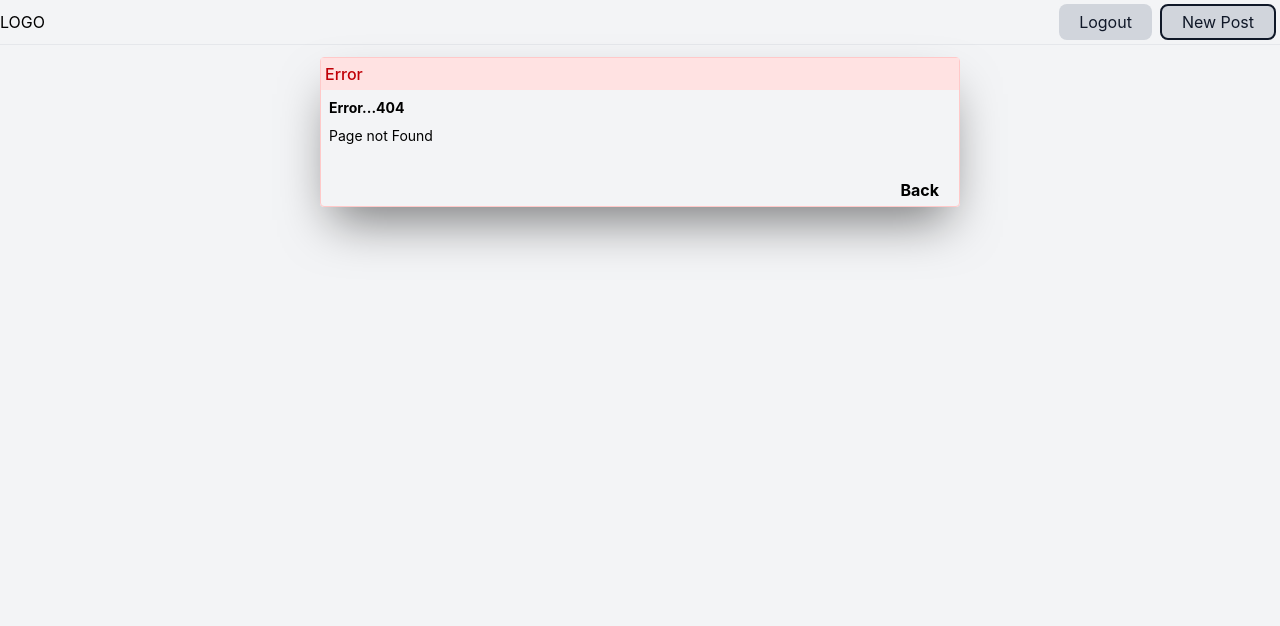
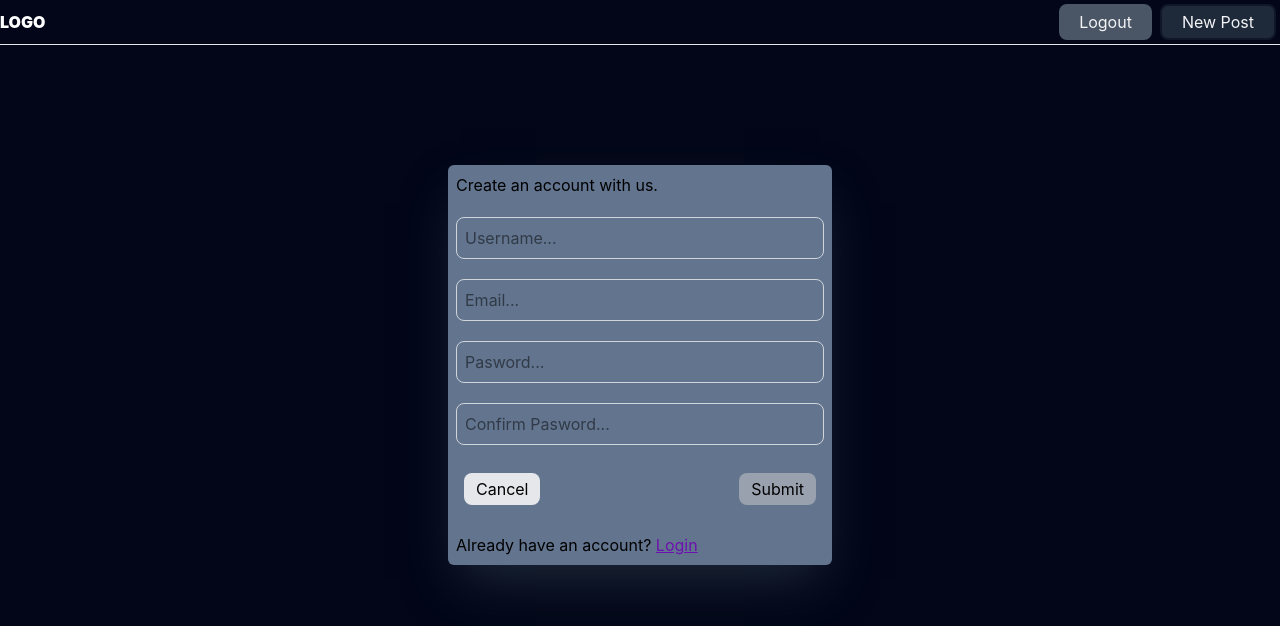
Before and after one commit to davidmuuo-dev/fastapi-course, a React app in the folder frontend/: page /register in a window 1280 px wide. Before the commit this address had no page. Shown: the top 626 px of the page. Built offline with nearby package versions, Linux system fonts and the light colour scheme; the HTML template or start-up script is replaced by a standard one.

Commit message:
Created login and register pages

```diff
--- a/frontend/package.json
+++ b/frontend/package.json
@@ -15,7 +15,8 @@
     "eruda": "^3.4.3",
     "react": "^19.2.8",
     "react-dom": "^19.2.8",
-    "react-router": "^8.4.0",
+    "react-router": "^8.5.2",
+    "react-router-dom": "^7.18.6",
     "tailwindcss": "^4.3.3"
   },
   "devDependencies": {
--- a/frontend/src/App.jsx
+++ b/frontend/src/App.jsx
@@ -8,6 +8,8 @@ import Post from "./Components/Post.jsx";
 import Error from "./Components/Error.jsx";
 import NewPost from "./Components/NewPost.jsx";
 import RequestMessage from "./Components/RequestMessage.jsx";
+import Register from "./Components/Register.jsx";
+import Login from "./Components/Login.jsx";
 
 
 function App() {
@@ -23,7 +25,7 @@ function App() {
         setnewPostModalOpen(true);
     };
     return (
-        <div className="min-h-screen relative min-w-screen bg-gray-100">
+        <div className="min-h-screen relative min-w-screen bg-slate-950">
             <RequestMessage
                 state={state}
                 stateMessage={stateMessage}
@@ -38,6 +40,8 @@ function App() {
             <Routes>
                 <Route path="/" element={<Posts />}></Route>
                 <Route path="/posts" element={<Posts />}></Route>
+                <Route path="/register" element={<Register />}></Route>
+                <Route path="/login" element={<Login />}></Route>
                 <Route
                     path="*"
                     element={<Error status={404} message="Page not Found" />}
--- a/frontend/src/Components/Button.jsx
+++ b/frontend/src/Components/Button.jsx
@@ -1,6 +1,6 @@
-export default function Button({ onClick, children, className = "" }) {
+export default function Button({ onClick, type,children, className = "" }) {
     return (
-        <button onClick={onClick} className={`rounded-lg ${className}`}>
+        <button onClick={onClick} type={type} className={`rounded-lg ${className}`}>
             {children}{" "}
         </button>
     );
--- a/frontend/src/Components/Header.jsx
+++ b/frontend/src/Components/Header.jsx
@@ -3,27 +3,27 @@ import Button from "./Button.jsx";
 export default function Header({ loginStatus, onClick,setLoginStatus }) {
     return (
         <header className="flex items-center justify-between border-b border-gray-200">
-            <p>LOGO</p>
+            <p className="text-white font-black">LOGO</p>
             <div className="flex gap-2 p-1">
                 {loginStatus ? (
                    <>
-                    <Button onClick={() => setLoginStatus(false)} className="bg-gray-300 text-gray-900 px-5 py-1">
+                    <Button onClick={() => setLoginStatus(false)} className="bg-gray-600 text-gray-100 px-5 py-1">
                         Logout
                     </Button>
 
                      <Button
                             onClick={onClick}
-                            className="border-2 border-gray-900 bg-gray-300 backdrop-blur-2xl text-gray-900 px-5 py-1"
+                            className="border-2 border-gray-900 bg-gray-800 backdrop-blur-2xl text-gray-100 px-5 py-1"
                         >
                             New Post
                         </Button></>
                 ) : (
                     <div className="flex gap-2">
 
-                        <Button onClick={()=> setLoginStatus(true)} className="border-2 border-gray-900 bg-gray-300 backdrop-blur-2xl text-gray-900 px-5 py-1">
+                        <Button onClick={()=> window.location = "/register"} className="border-2 border-gray-900 bg-gray-500 backdrop-blur-2xl text-gray-900 px-5 py-1">
                             Register
                         </Button>
-                        <Button onClick={()=> setLoginStatus(true)} className="border-2 border-gray-900 text-gray-900 px-5 py-1">
+                        <Button onClick={()=> window.location="/login"} className="border-2 border-gray-900 text-gray-900 px-5 py-1 bg-gray-500">
                             Login
                         </Button>
                     </div>
--- /dev/null
+++ b/frontend/src/Components/Login.jsx
@@ -0,0 +1,24 @@
+import Button from "./Button"
+import {Link} from "react-router"
+export default function Login() {
+  return <>
+
+  <div className="size-full flex justify-center items-center ">
+
+    <form className="flex flex-col w-[80%] md:w-[30%]  gap-5 mt-30  bg-slate-500 rounded-md shadow-2xl shadow-gray-800 p-2">
+        <p>Login to continue.</p>
+        <Input type="email" name="email" placeholder="Email..." />
+        <Input type="password" name="password" placeholder="Pasword..." />
+        <div className="flex justify-between p-2">
+            <Button className="bg-gray-200 px-3 py-1" type="button">Cancel</Button>
+            <Button className="bg-gray-400 px-3 py-1" type="submit">Submit</Button>
+        </div>
+        <p>Don't have an account? <Link className="underline text-purple-800" to="/register">Register</Link> </p>
+    </form>
+  </div>
+  </>;
+}
+
+function Input({type,name,placeholder}){
+    return <input type={type} name={name} placeholder={placeholder} className="outline-none border border-gray-300 rounded-lg p-2" />
+}
--- a/frontend/src/Components/NewPost.jsx
+++ b/frontend/src/Components/NewPost.jsx
@@ -53,14 +53,14 @@ export default function DataPopup({
       }
 
       setState("error");
-      newPostModalOpen(false);
+      setnewPostModalOpen(false);
       setOpenMessageModal(true);
 
       console.log(error.response || error.request || error.message);
     }
   }
   const handleCloseNewPostForm = () => {
-    newPostModalOpen(false);
+    setnewPostModalOpen(false);
   };
   return (
     <>
@@ -69,7 +69,7 @@ export default function DataPopup({
         <>
           <dialog
             open
-            className="flex flex-col justify-center items-center w-[80%] m-auto md:max-w-180 rounded-lg border border-blue-500 p-2 mt-5 z-999 bg-gray-200 backdrop-blur-lg"
+            className="flex flex-col justify-center bg-slate-500 items-center w-[80%] m-auto md:max-w-180 rounded-lg border border-blue-500 p-2 mt-5 z-999 backdrop-blur-lg"
           >
             <p className="font-bold underline text-gray-900/60">
               Create New Post
@@ -83,25 +83,25 @@ export default function DataPopup({
                 required
                 name="title"
                 placeholder="Post Title..."
-                className="outline-0 w-full bg-gray-500/20 rounded-md p-2"
+                className="outline-0 w-full bg-gray-200 rounded-md p-2"
               />
               <textarea
                 required
                 name="content"
                 placeholder="Post Content..."
-                className="outline-0 w-full h-30 bg-gray-500/20 rounded-md p-2"
+                className="outline-0 w-full h-30 bg-gray-200 rounded-md p-2"
               ></textarea>
               <div className="flex justify-between ">
                 <button
                   onClick={handleCloseNewPostForm}
                   type="button"
-                  className="px-5 py-1 font-bold  text-gray-500"
+                  className="px-5 py-1 font-bold  text-gray-100"
                 >
                   Cancel
                 </button>
                 <button
                   type="submit"
-                  className="px-5 py-1 font-bold text-sky-500"
+                  className="px-5 py-1 font-bold text-sky-900 bg-sky-500 rounded-md"
                 >
                   Submit
                 </button>
--- /dev/null
+++ b/frontend/src/Components/Register.jsx
@@ -0,0 +1,26 @@
+import Button from "./Button"
+import {Link} from "react-router"
+export default function Register() {
+  return <>
+
+  <div className="size-full flex justify-center items-center">
+
+    <form className="flex flex-col w-[80%] md:w-[30%]  gap-5 mt-30 bg-slate-500 rounded-md shadow-2xl shadow-gray-800 p-2">
+        <p>Create an account with us.</p>
+        <Input type="text" name="username" placeholder="Username..." />
+        <Input type="email" name="email" placeholder="Email..." />
+        <Input type="password" name="password" placeholder="Pasword..." />
+        <Input type="password" name="confirmPassword" placeholder="Confirm Pasword..." />
+        <div className="flex justify-between p-2">
+            <Button className="bg-gray-200 px-3 py-1" type="button">Cancel</Button>
+            <Button className="bg-gray-400 px-3 py-1" type="submit">Submit</Button>
+        </div>
+        <p>Already have an account? <Link className="underline text-purple-800" to="/login">Login</Link> </p>
+    </form>
+  </div>
+  </>;
+}
+
+function Input({type,name,placeholder}){
+    return <input type={type} name={name} placeholder={placeholder} className="outline-none border border-gray-300 rounded-lg p-2" />
+}
```
Also changed, not shown: 1 other file (tests, documents, lock files or other folders).
